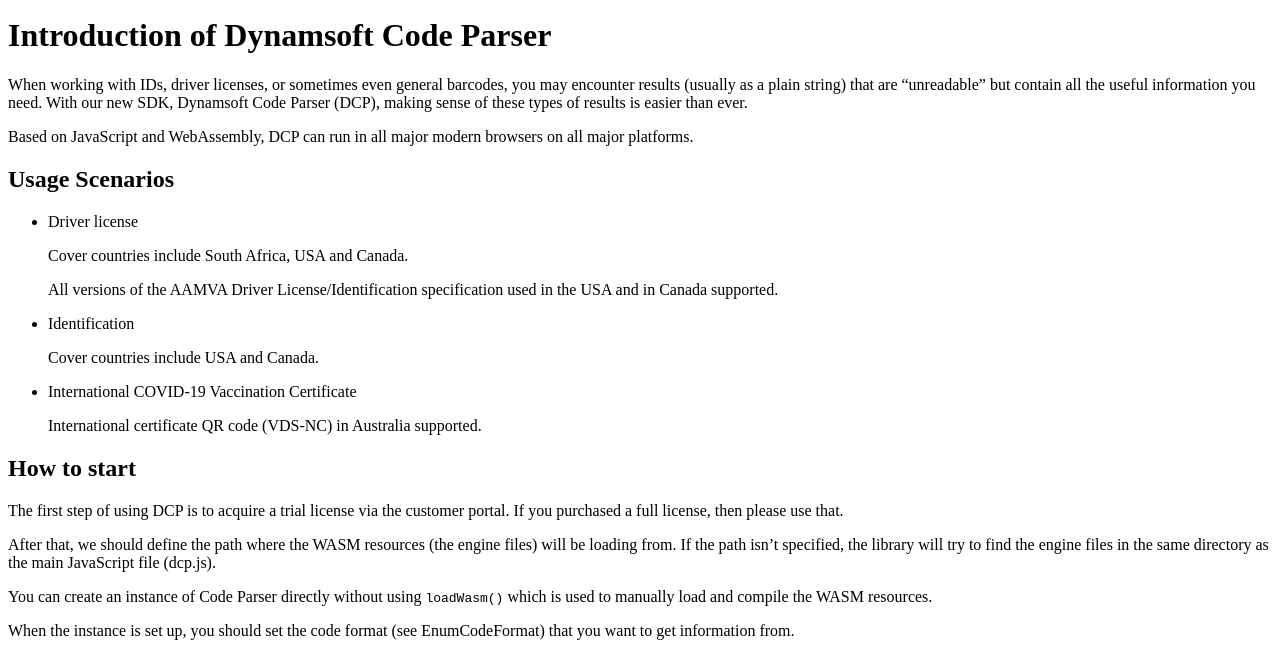
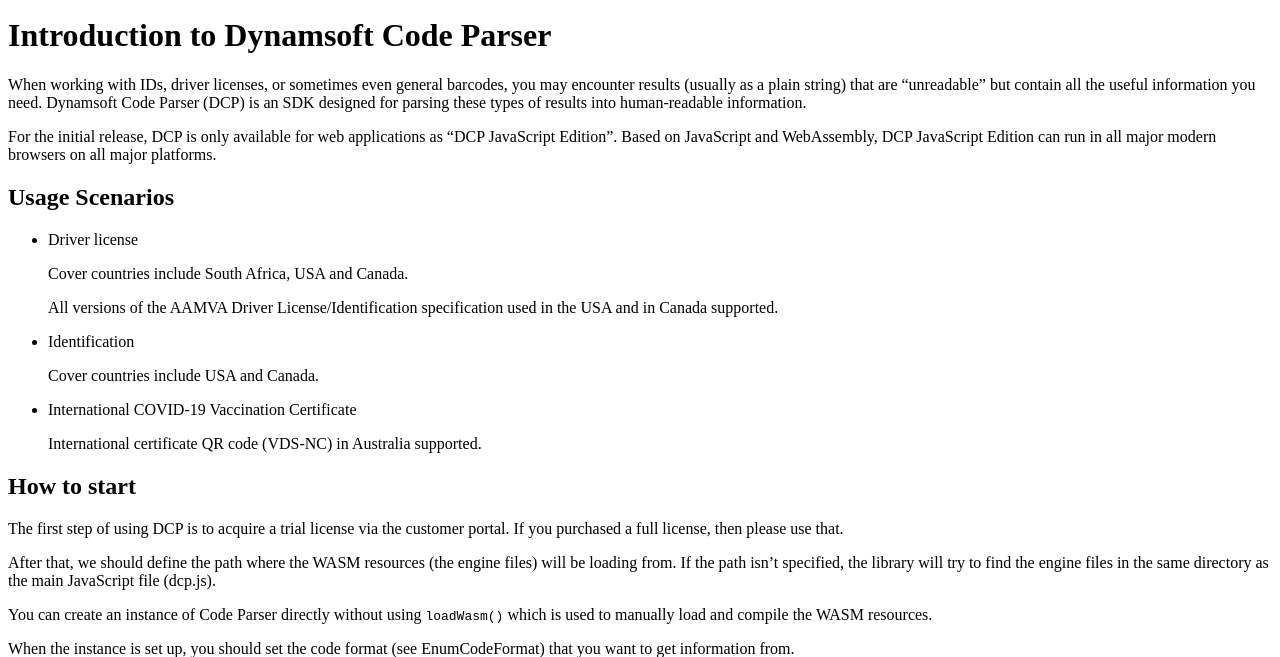
Before and after one commit to dynamsoft-docs/code-parser-docs, a Jekyll site: the page built from introduction/index.md, in a window 1280 px wide and 900 px high, scrolled down 344 px, cut to the strip 243-900 px from the top of the window. Built offline with Jekyll 4.4.1, drawn with Linux system fonts in a browser that asks for light colours.

Commit message:
updated introduction a bit

```diff
--- a/introduction/index.md
+++ b/introduction/index.md
@@ -7,30 +7,27 @@ needGenerateH3Content: true
 noTitleIndex: true
 ---
 
-# Introduction of Dynamsoft Code Parser
+# Introduction to Dynamsoft Code Parser
 
-When working with IDs, driver licenses, or sometimes even general barcodes, you may encounter results (usually as a plain string) that are "unreadable" but contain all the useful information you need. With our new SDK, Dynamsoft Code Parser (DCP), making sense of these types of results is easier than ever.
+When working with IDs, driver licenses, or sometimes even general barcodes, you may encounter results (usually as a plain string) that are "unreadable" but contain all the useful information you need. Dynamsoft Code Parser (DCP) is an SDK designed for parsing these types of results into human-readable information.
 
-Based on JavaScript and WebAssembly, DCP can run in all major modern browsers on all major platforms.
-
+For the initial release, DCP is only available for web applications as "DCP JavaScript Edition". Based on JavaScript and WebAssembly, DCP JavaScript Edition can run in all major modern browsers on all major platforms.
 
 ## Usage Scenarios
 
 * Driver license
 
-    Cover countries include South Africa, USA and Canada.
+  Cover countries include South Africa, USA and Canada.
 
-    All versions of the AAMVA Driver License/Identification specification used in the USA and in Canada supported.
+  All versions of the AAMVA Driver License/Identification specification used in the USA and in Canada supported.
 
 * Identification
 
-    Cover countries include USA and Canada.
+  Cover countries include USA and Canada.
 
 * International COVID-19 Vaccination Certificate
 
-    International certificate QR code (VDS-NC) in Australia supported.
-
-
+  International certificate QR code (VDS-NC) in Australia supported.
 
 ## How to start
 
```
